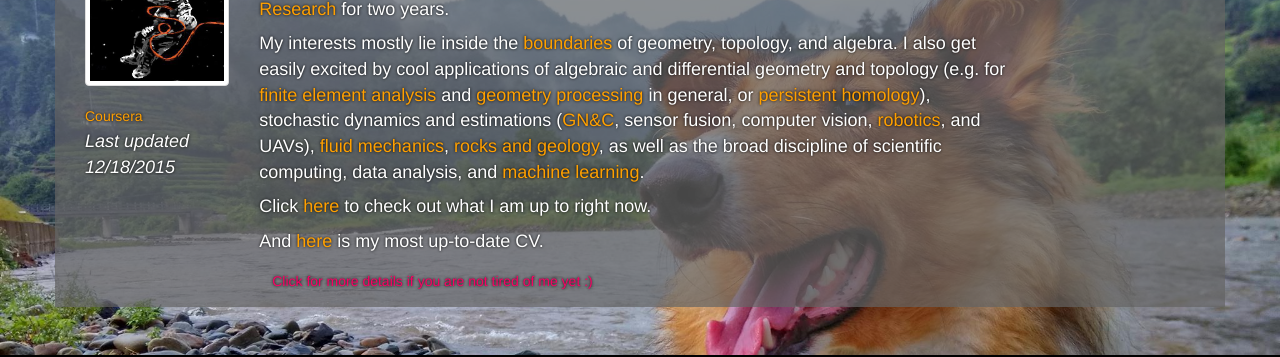
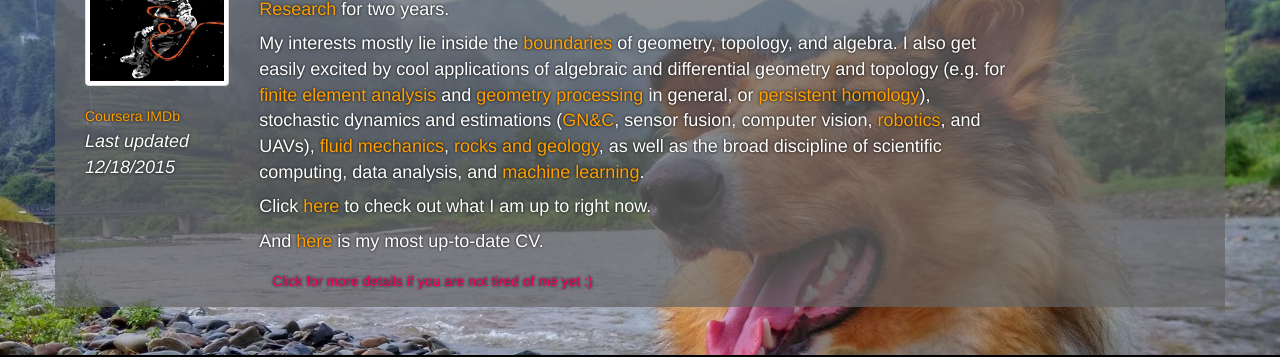
Before and after one commit to levincoolxyz/levincoolxyz.github.io, a Jekyll site: the page built from index.html, in a window 1280 px wide. Shown: the part 334-691 px from the top of the page. Built offline with Jekyll 4.4.1, drawn with Linux system fonts in a browser that asks for light colours; comment, search, counter and statistics services are not loaded.

Commit message:
new commit

```diff
--- a/index.html
+++ b/index.html
@@ -14,7 +14,8 @@ title: FENG LING
 			</div>
 			<script src="//platform.linkedin.com/in.js" type="text/javascript"></script>
 			<script type="IN/MemberProfile" data-id="https://www.linkedin.com/pub/feng-ling/34/248/970" data-format="hover" data-text="Linkedin" data-related="false"></script>
-			<a class="li-connect-text" href="https://www.coursera.org/user/i/35d2280e9e3b3fee4cbdd1db4a6da54e">Coursera</a>
+			<a class="IN-widget" href="https://www.coursera.org/user/i/35d2280e9e3b3fee4cbdd1db4a6da54e">Coursera</a>
+			<a class="IN-widget" href="http://www.imdb.com/user/ur30800871/">IMDb</a>
 			<p><em>Last updated 12/18/2015</em></p>
 		</div>
 		<div class="container col-md-9">
```
